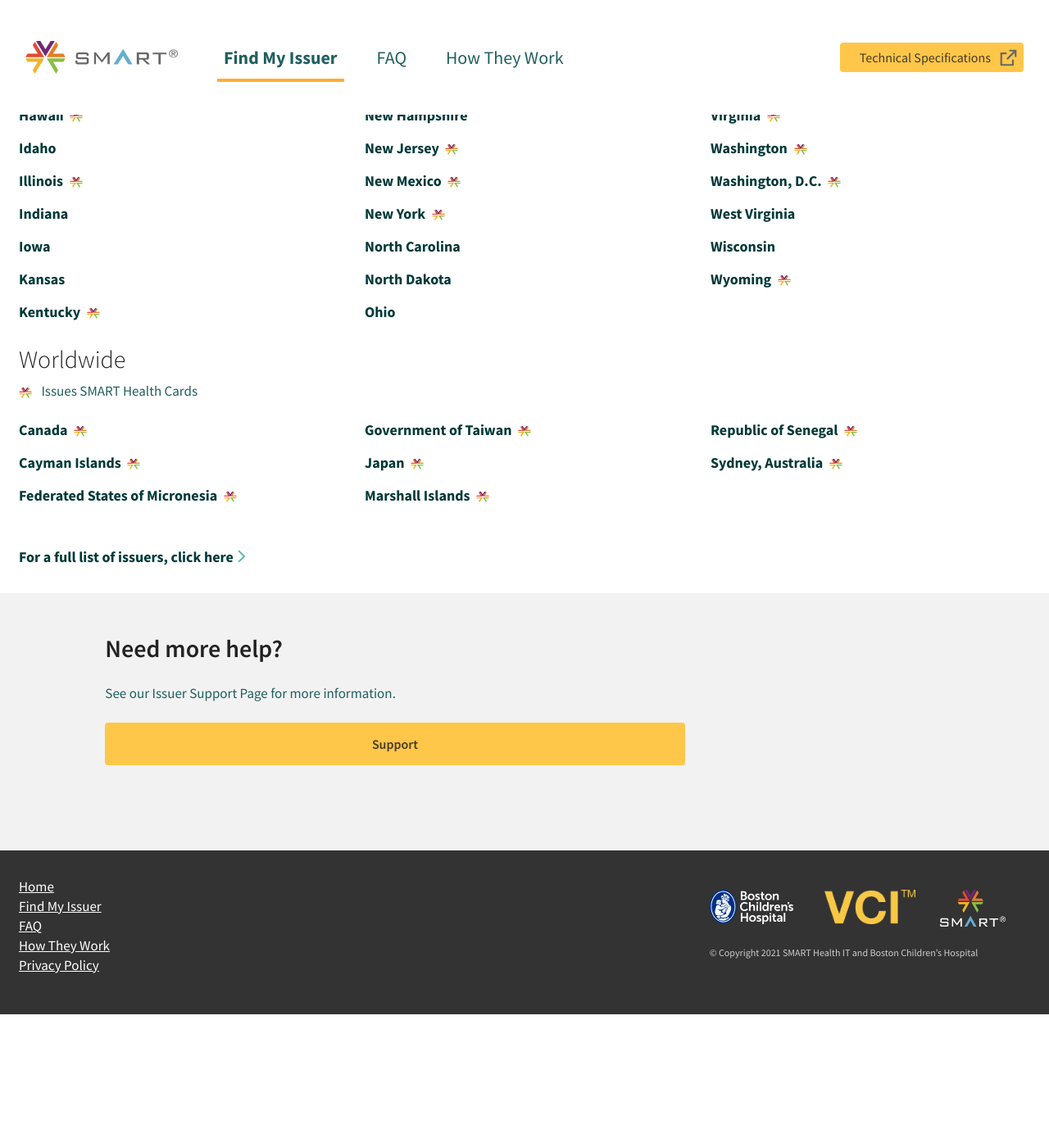
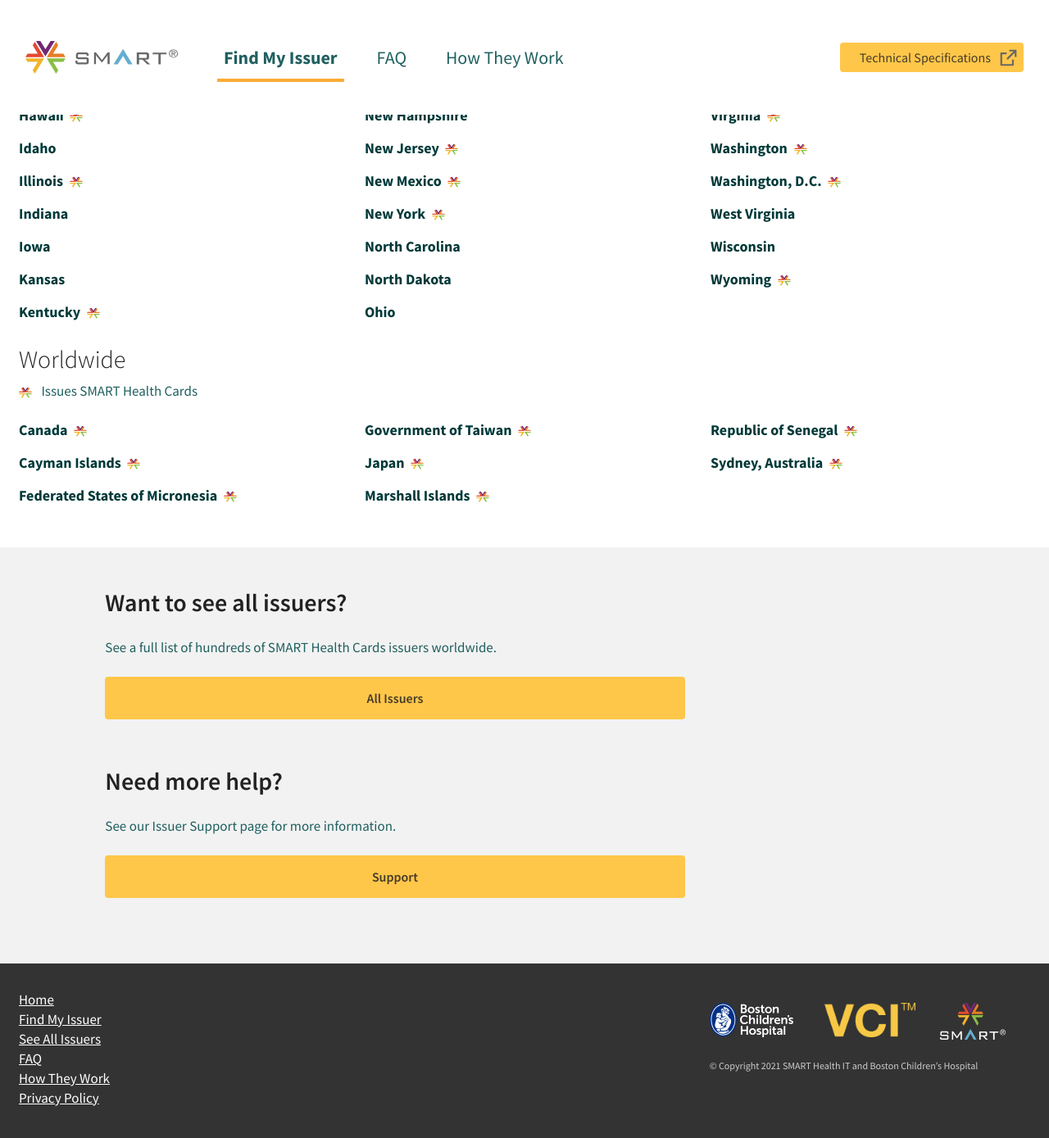
Before and after one commit to smart-health-cards/staging, a Jekyll site: the page built from en/find-my-issuer.html, in a window 1280 px wide and 1400 px high, scrolled down 813 px. Shown: the top 1389 px of the window at 82% size. Built offline with Jekyll 4.4.1, drawn with Linux system fonts in a browser that asks for light colours; before the commit the page ends 2051 px from its top, so only the background shows below that.

Commit message:
Copy and layout changes

```diff
--- a/_includes/footer.html
+++ b/_includes/footer.html
@@ -6,6 +6,7 @@
           <ul class="list-unstyled text-small">
             <li><a class="" href="/index.html">Home</a></li>
             <li><a class="" href="/en/find-my-issuer.html">Find My Issuer</a></li>
+            <li><a class="" href="/en/issuers.html">See All Issuers</a></li>
             <li><a class="" href="faq.html">FAQ</a></li>
             <li><a class="" href="/en/how-they-work.html">How They Work</a></li>
             <li><a class="" href="https://smarthealthit.org/smart-health-it-privacy-policy/" target="_blank">Privacy Policy</a></li>
--- a/en/find-my-issuer.html
+++ b/en/find-my-issuer.html
@@ -3,7 +3,7 @@
 title: Find My Issuer
 nav: find-my-issuer
 ---
-<section class="subSection py-3">
+<section class="subSection pt-3 pb-5">
   <div class="container">
     <div class="row">
       <div class="col-12 col-lg-12 text-left">
@@ -72,12 +72,6 @@
                 {% endfor %}
               </div>
             </div>
-
-            <div class="row text-left pt-5">
-              <div class="col-12 col-xl-6">
-                <p><a class="font-weight-bold link-no-underline link-arrow" href="issuers.html">For a full list of issuers, click here<span class="right-arrow"></span></a></p>
-              </div>
-            </div>
           </div>
 
         </div> <!-- / .row -->
@@ -95,6 +89,31 @@
 
             <!-- Heading -->
             <h2>
+              Want to see all issuers?
+            </h2>
+          </div>
+        </div> <!-- / .row -->
+
+        <div class="row pt-2 pt-lg-3">
+          <div class="col-12 text-left">
+            <!-- Text -->
+            <p class="mb-md-9">
+              See a full list of hundreds of SMART Health Cards issuers worldwide.
+            </p>
+            <p class="text-left pt-2 pb-3">
+              <a class="btn btn-primary btn-block py-3 px-5" href="issuers.html" role="button"><span>All Issuers</span></a>
+            </p>
+          </div>
+        </div> <!-- / .row -->
+      </div>
+    </div>
+    <div class="row">
+      <div class="col-12 col-lg-7 offset-lg-1 text-left">
+        <div class="row">
+          <div class="col-12 text-left">
+
+            <!-- Heading -->
+            <h2>
               Need more help?
             </h2>
           </div>
@@ -104,7 +123,7 @@
           <div class="col-12 text-left">
             <!-- Text -->
             <p class="mb-md-9">
-              See our Issuer Support Page for more information.
+              See our Issuer Support page for more information.
             </p>
             <p class="text-left pt-2 pb-3">
               <a class="btn btn-primary btn-block py-3 px-5" href="support.html" role="button"><span>Support</span></a>
```
Also changed, not shown: en/index.html (+4 -10 lines).
